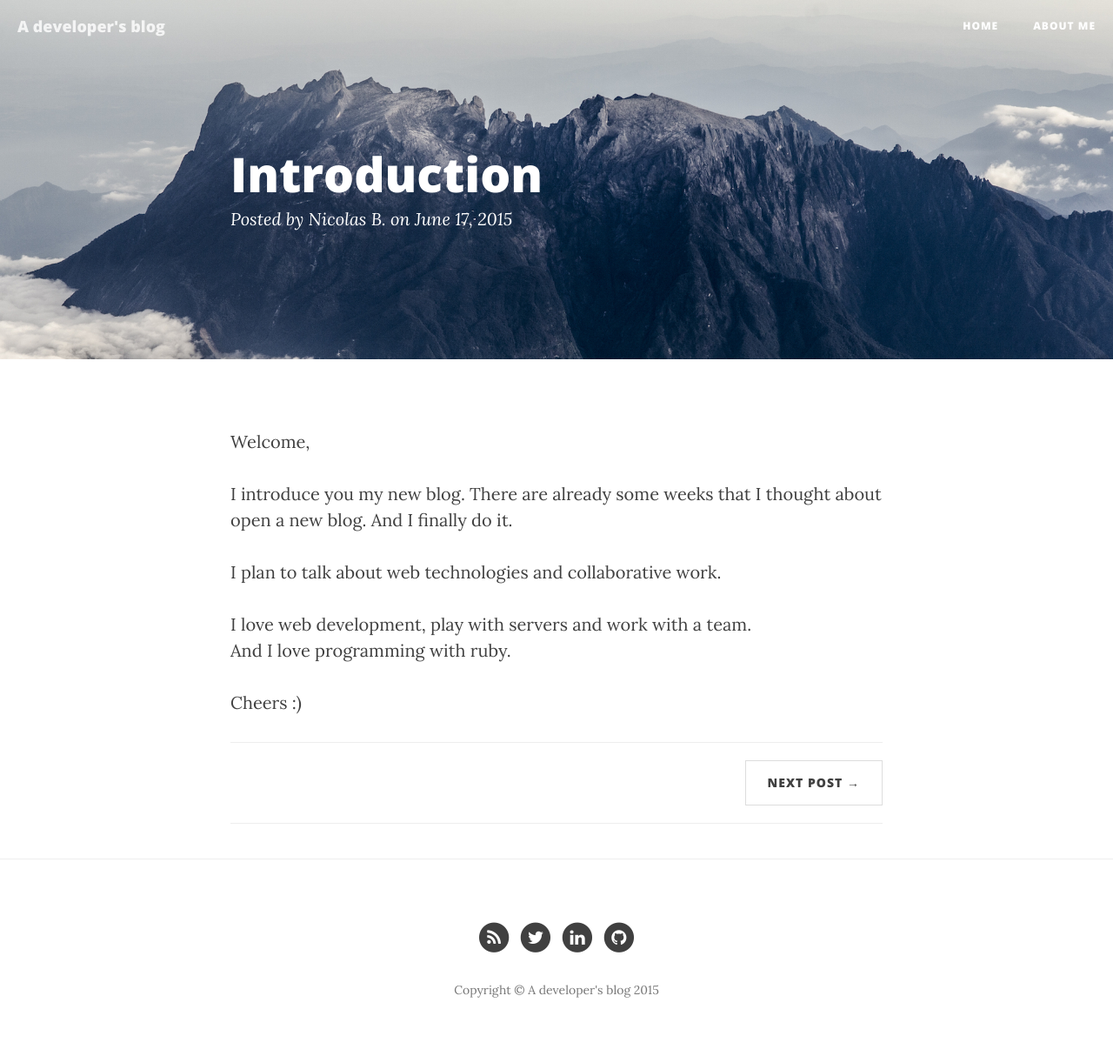
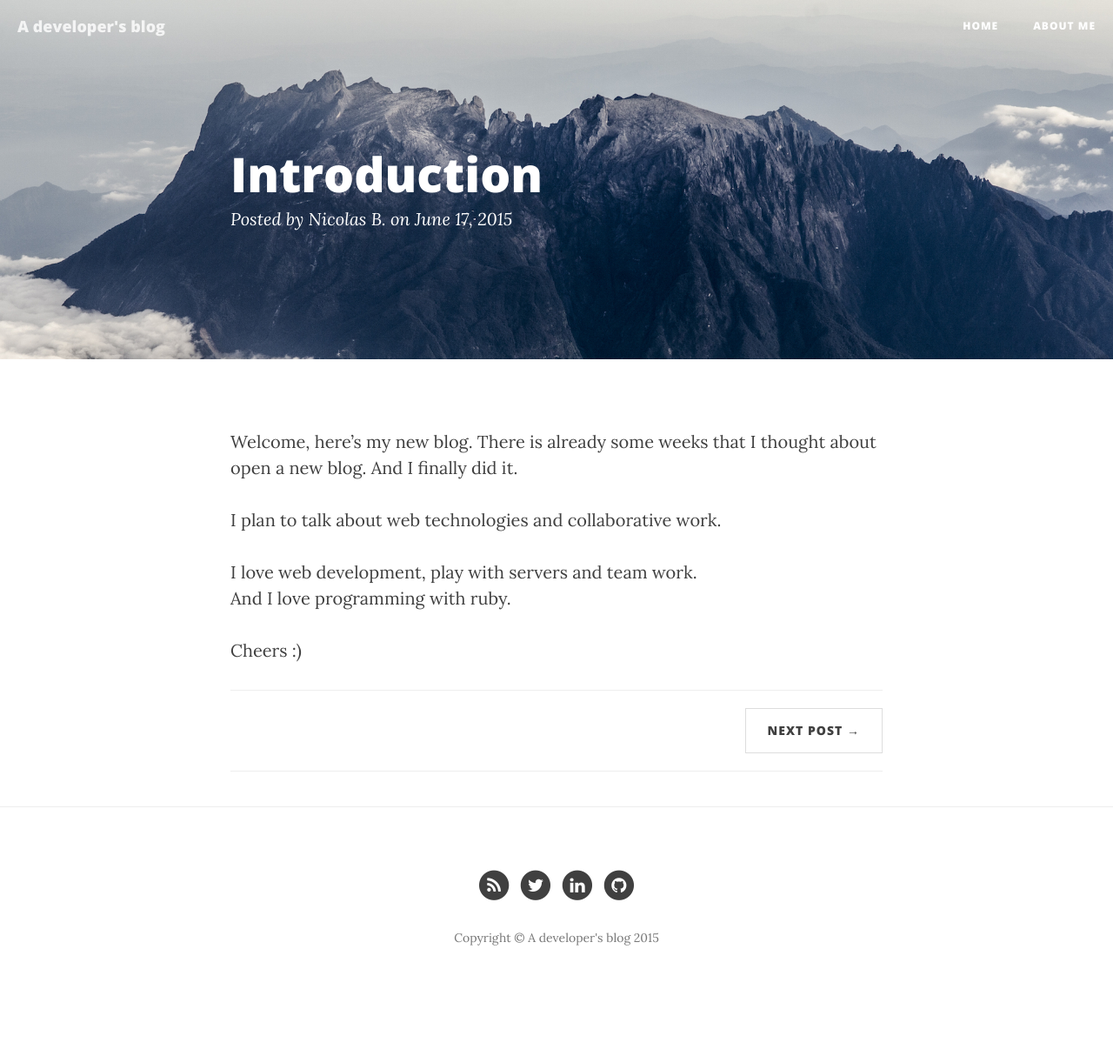
Before and after one commit to nicolas-brousse/blog.nicolas-brousse.fr, a Jekyll site: the page built from _posts/2015-06-17-introduction.markdown, in a window 1280 px wide. Shown: the whole page at 87% size. Built offline with Jekyll 4.4.1, drawn with Linux system fonts in a browser that asks for light colours; nearby versions of some CDN libraries; comment, search, counter and statistics services are not loaded; after the commit the page ends 1154 px from its top, so only the background shows below that.

```diff
--- a/_posts/2015-06-17-introduction.markdown
+++ b/_posts/2015-06-17-introduction.markdown
@@ -6,14 +6,12 @@ date:   2015-06-17
 header-img: "assets/img/pages/about/banner.jpg"
 ---
 
-Welcome,
-
-I introduce you my new blog.
-There are already some weeks that I thought about open a new blog. And I finally do it.
+Welcome, here's my new blog.
+There is already some weeks that I thought about open a new blog. And I finally did it.
 
 I plan to talk about web technologies and collaborative work.
 
-I love web development, play with servers and work with a team.
+I love web development, play with servers and team work.
 And I love programming with ruby.
 
 Cheers :)
--- a/_posts/2015-06-19-freelancer.markdown
+++ b/_posts/2015-06-19-freelancer.markdown
@@ -6,7 +6,7 @@ date:   2015-06-19
 header-img: assets/img/posts/freelancer/banner.jpg
 ---
 
-From July month I will start to be full-time freelancer.
+From July I will start to be full-time freelancer.
 
 ## What I will do?
 
@@ -17,7 +17,7 @@ Dedicated backend development with ruby.
 ### › Full website conception and development (as team)
 
 I work with a little team. So we could realised a complete website with design,
-frontend and backend development and also the conception.
+frontend and backend development and also conception.
 
 
 ## My skills and tools
```
Also changed, not shown: Gemfile.lock.
